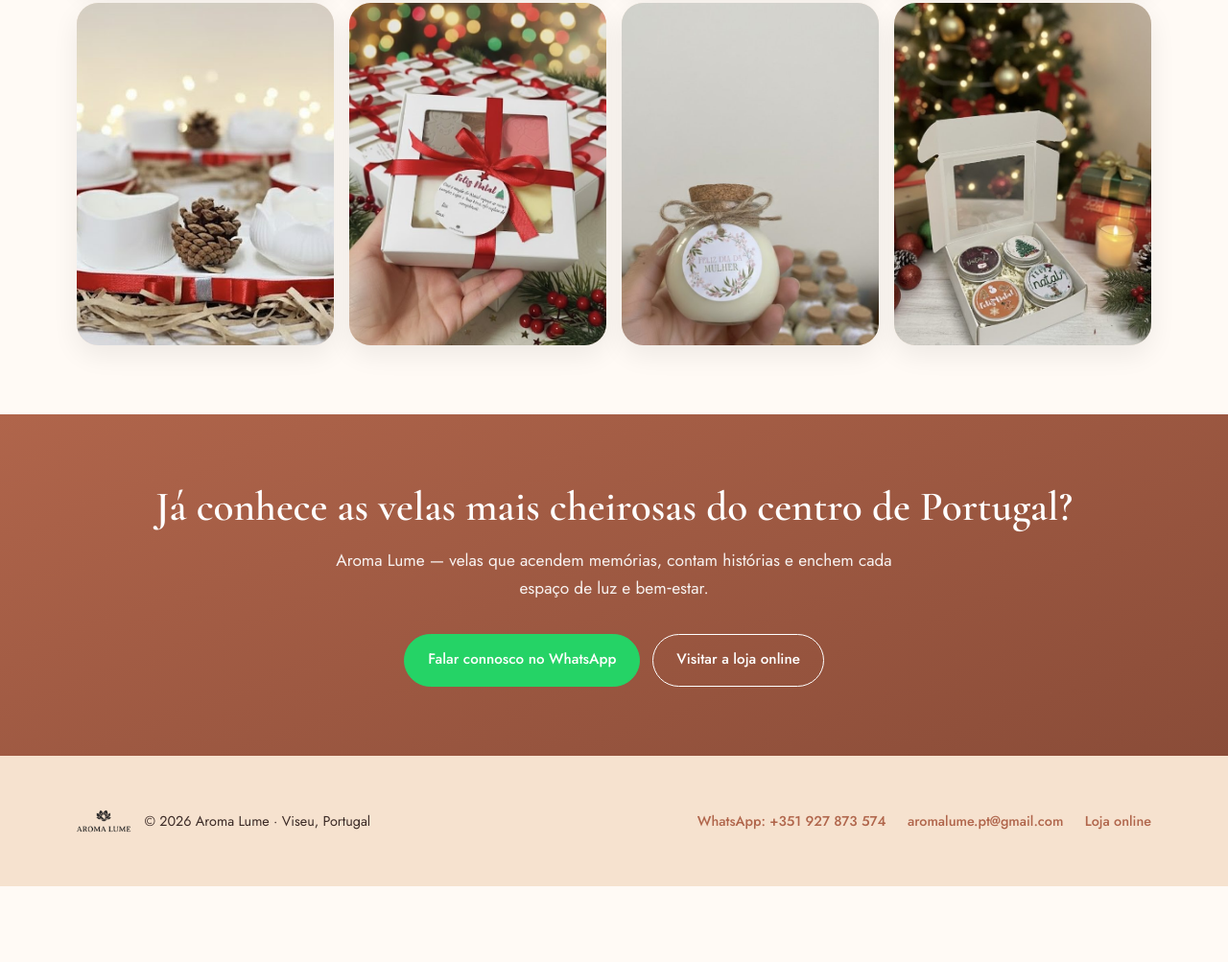
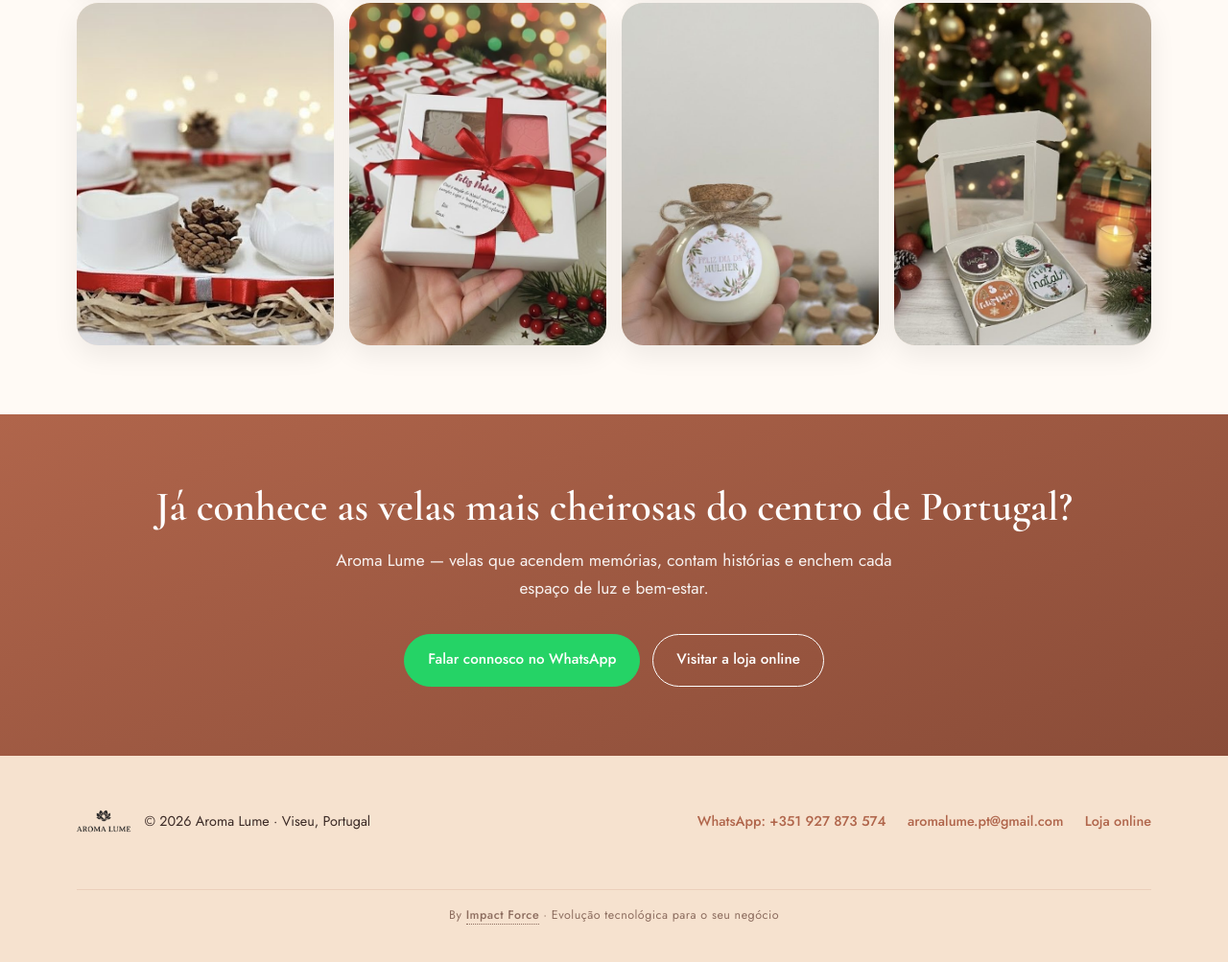
Before and after one commit to zazzouneto/aroma-lume-site, a plain HTML site: page index.html in a window 1280 px wide. Shown: the part 8582-9585 px from the top of the page at 96% size. Before the commit the page ends 9506 px from the top, so only its background shows below. Drawn offline with nearby package versions, Linux system fonts and the light colour scheme.

Commit message:
Rodapé: crédito By Impact Force no site e na loja
Co-Authored-By: Claude Opus 5.5 <noreply@anthropic.com>
Claude-Session: https://claude.ai/code/session_01SLzPXwmujo4VWF1TpNqTkz

```diff
--- a/index.html
+++ b/index.html
@@ -532,6 +532,10 @@
         .footer-links { display: flex; flex-wrap: wrap; gap: 1.4rem; }
         footer a { color: var(--primary); text-decoration: none; font-weight: 500; }
         footer a:hover { text-decoration: underline; }
+
+        .credit { width: 100%; text-align: center; font-size: 0.78rem; color: var(--muted); margin-top: 1.2rem; padding-top: 1rem; border-top: 1px solid rgba(176, 101, 75, 0.15); letter-spacing: 0.04em; }
+        .credit a { color: var(--muted); font-weight: 500; text-decoration: none; border-bottom: 1px dotted currentColor; }
+        .credit a:hover { color: var(--primary); }
 
         /* ---------- Floating WhatsApp ---------- */
         .wa-float {
@@ -1178,6 +1182,7 @@
             <a href="mailto:aromalume.pt@gmail.com">aromalume.pt@gmail.com</a>
             <a href="loja/">Loja online</a>
         </div>
+        <div class="credit">By <a href="https://zazzouneto.github.io/impact-force-site/" target="_blank" rel="noopener">Impact Force</a> · Evolução tecnológica para o seu negócio</div>
     </div>
 </footer>
 
```
Also changed, not shown: loja/index.html (+5 -0 lines).
